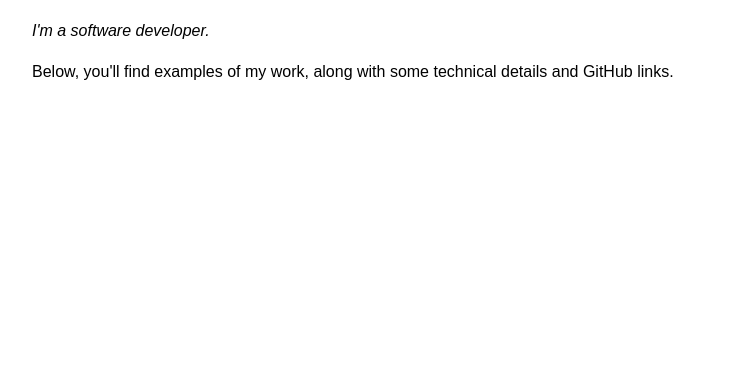
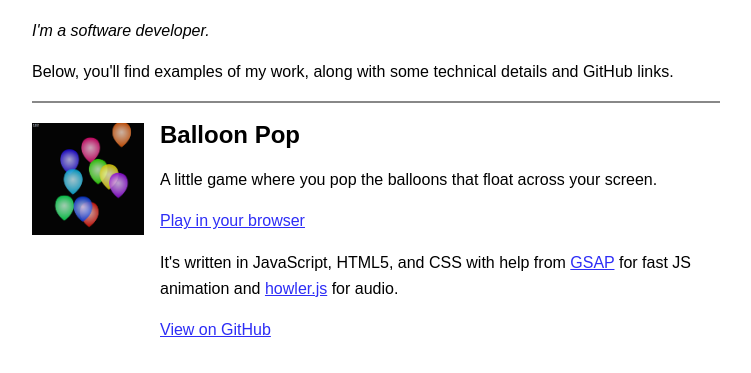
Before and after one commit to chris-oreilly/chris-oreilly, a plain HTML site: page index.html in a window 1280 px wide. Shown: the part 57-430 px from the top of the page, without its empty margins (264-1015 px from the left). Drawn offline with Linux system fonts and the light colour scheme.

Commit message:
Add a project

```diff
--- a/index.css
+++ b/index.css
@@ -12,3 +12,31 @@ body > * {
 h1, h2, h3, h4, h5, h6 {
   line-height: 1.0;
 }
+
+a {
+  color: #2d2df6;
+}
+
+hr {
+  border: 1px solid #888888;
+}
+
+.project img {
+  display: block;
+  margin: auto;
+  max-width: 50%;
+}
+
+@media (min-width: 550px) {
+  .project {
+    position: relative;
+    padding-left: 8rem;
+  }
+
+  .project img {
+    position: absolute;
+    top: 0;
+    left: 0;
+    max-width: 7rem;
+  }
+}
--- a/index.html
+++ b/index.html
@@ -19,5 +19,20 @@
         along with some technical details and GitHub links.
       </p>
     </header>
+
+    <hr>
+
+    <section class="project">
+      <h2>Balloon Pop</h2>
+      <p>A little game where you pop the balloons that float across your screen.</p>
+      <p><a href="/balloon-pop">Play in your browser</a></p>
+      <img src="/images/balloon-pop.png">
+      <p>
+        It's written in JavaScript, HTML5, and CSS with help from
+        <a href="https://greensock.com/gsap">GSAP</a> for fast JS animation
+        and <a href="https://howlerjs.com">howler.js</a> for audio.
+      </p>
+      <p><a href="https://github.com/chris-oreilly/balloon-pop.git">View on GitHub</a></p>
+    </section>
   </body>
 </html>
```
Also changed, not shown: images/balloon-pop.png (added).
